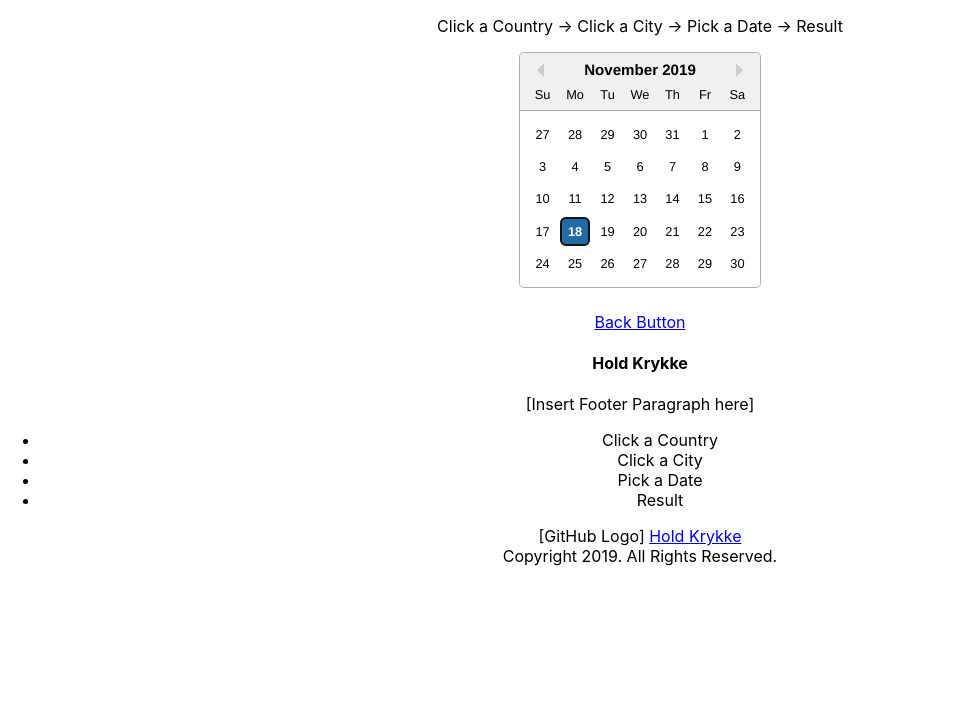
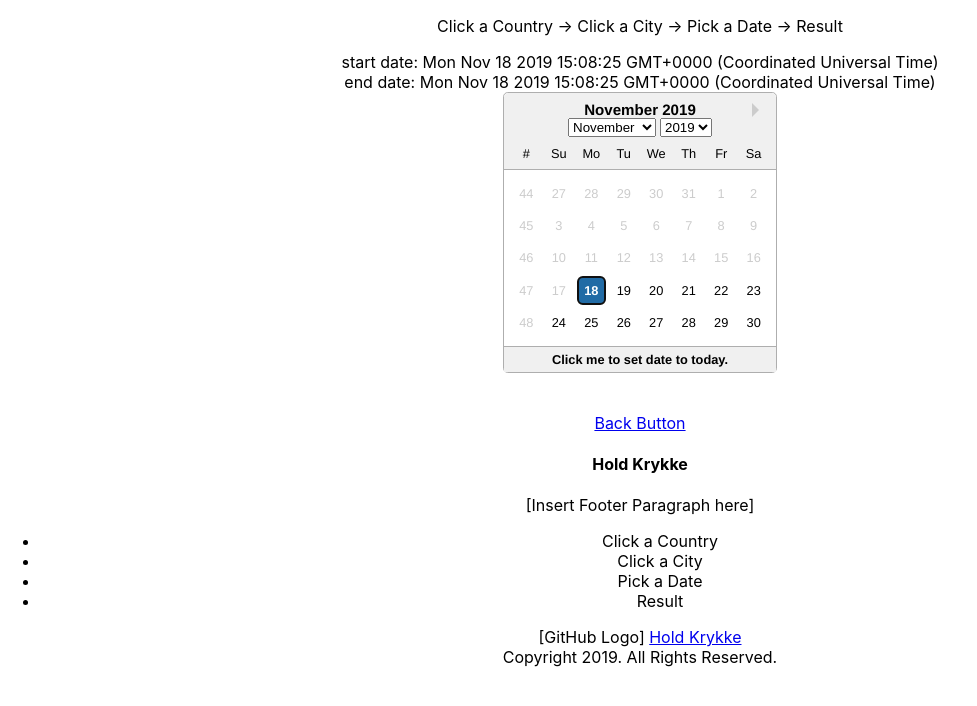
Before and after one commit to Hold-Krykke/3SemProject_FrontEnd, a React (Create React App) app: page /#/date in a window 1280 px wide. Shown: the top 706 px of the page, without its empty margins (0-977 px from the left). Built offline with nearby package versions, Linux system fonts and the light colour scheme.

Commit message:
Start date and end date

```diff
--- a/src/components/Date.jsx
+++ b/src/components/Date.jsx
@@ -4,28 +4,75 @@ import { addMonths } from "date-fns";
 import "react-datepicker/dist/react-datepicker.css"; // Required for Date Picker to work.
 import "react-datepicker/dist/react-datepicker-cssmodules.css"; // Required for Date Picker to work.
 
+const myDateFormat = "dd/MM/yyyy";
+
 /**
  * MAIN
  */
 const DateSelector = () => {
+  const [startDate, setStartDate] = useState(new Date());
+  const [endDate, setEndDate] = useState(new Date());
+
   return (
     <>
-      <MyDateSelector />
-
+      start date: {startDate.toString()}
+      <br />
+      end date: {endDate.toString()}
+      <br />
+      <MyStartDateSelector
+        startDate={startDate}
+        setStartDate={setStartDate}
+        endDate={endDate}
+      />
+      <br />
+      <myEndDateSelector
+        startDate={startDate}
+        setEndDate={setEndDate}
+        endDate={endDate}
+      />
       <br></br>
       <BackButton />
     </>
   );
 };
 
-const MyDateSelector = () => {
-  const [startDate, setStartDate] = useState(new Date());
+const myEndDateSelector = ({ startDate, setEndDate, endDate }) => {
+  return (
+    <>
+      <DatePicker
+        selected={endDate}
+        onChange={date => setEndDate(date)}
+        inline
+        showWeekNumbers
+        showMonthDropdown
+        showYearDropdown
+        selectsEnd
+        endDate={endDate}
+        minDate={startDate}
+        dateFormat={myDateFormat}
+        todayButton="Click me to set date to today."
+      />
+    </>
+  );
+};
+
+const MyStartDateSelector = ({ startDate, setStartDate, endDate }) => {
   return (
     <>
       <DatePicker
         selected={startDate}
         onChange={date => setStartDate(date)}
         inline
+        showWeekNumbers
+        showMonthDropdown
+        showYearDropdown
+        selectsStart
+        dropdownMode="select"
+        minDate={new Date()}
+        startDate={startDate}
+        endDate={endDate}
+        dateFormat={myDateFormat}
+        todayButton="Click me to set date to today."
       />
     </>
   );
```
